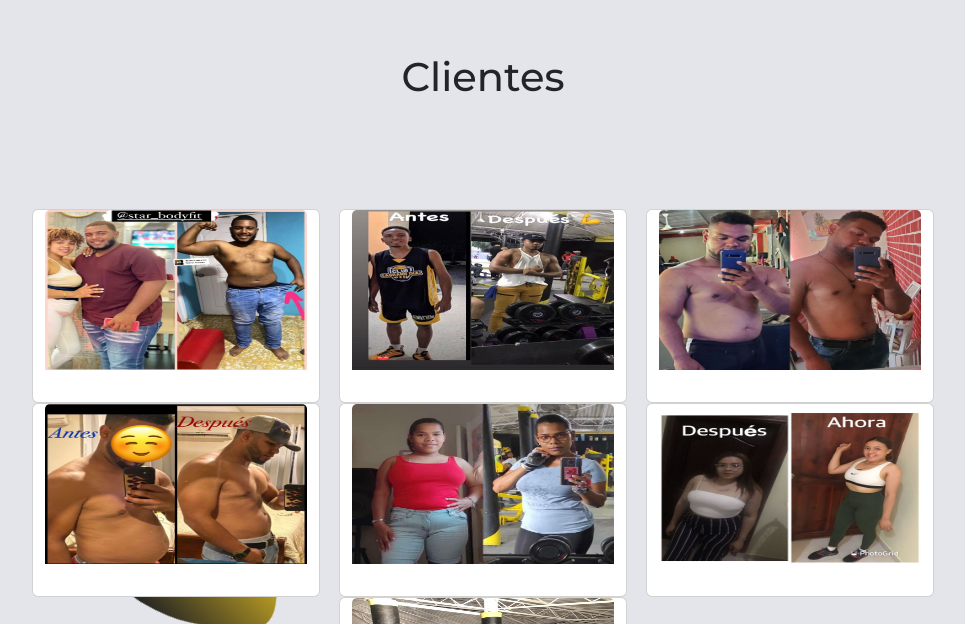
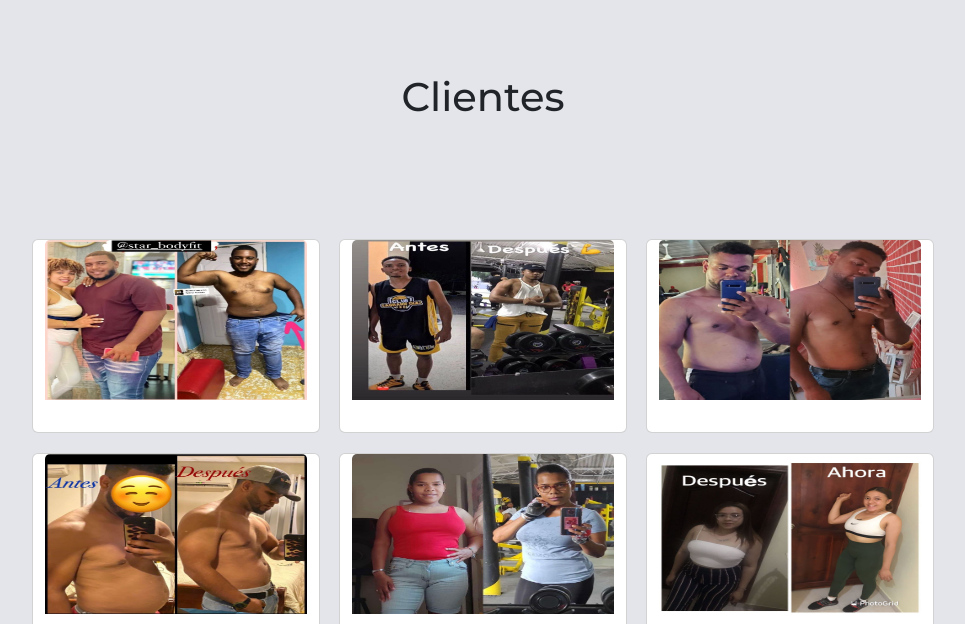
Before and after one commit to Andy2020lv/Gym-project, a React (Create React App) app: page / in a window 1280 px wide. Shown: the part 1316-1940 px from the top of the page, without its empty margins (157-1122 px from the left). Built offline with nearby package versions, Linux system fonts and the light colour scheme.

Commit message:
Final version 1.1

```diff
--- a/public/styles.css
+++ b/public/styles.css
@@ -198,6 +198,11 @@ body {
   }
 }
 
+/*///////////////////////// Progress /////////////////////////// */
+#clientes {
+  overflow: hidden;
+}
+
 /* //////////////////Trainer section /////////////////// */
 
 #trainers {
@@ -236,7 +241,9 @@ body {
     font-size: 30px;
   }
 }
-
+.card {
+  margin: 10px 0;
+}
 .section-heading {
   font-size: 3rem;
   line-height: 1.5;
```
